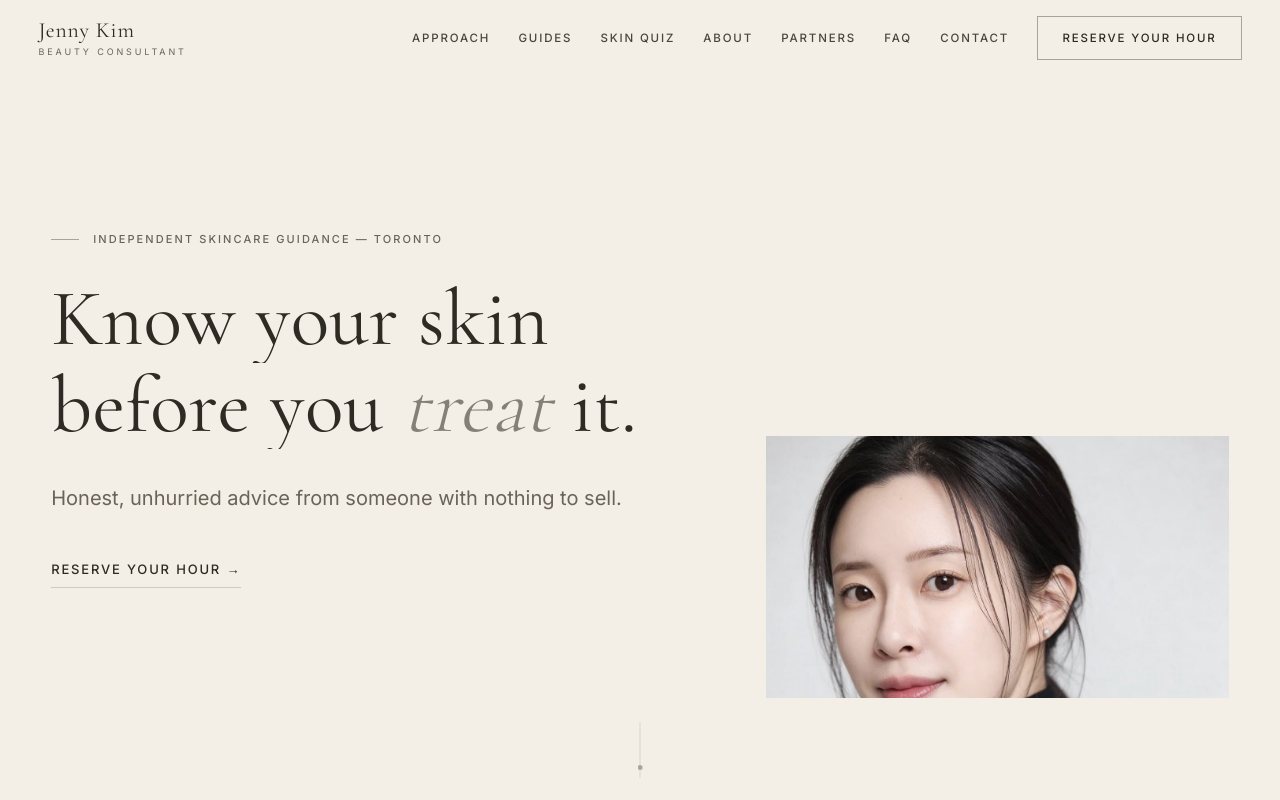
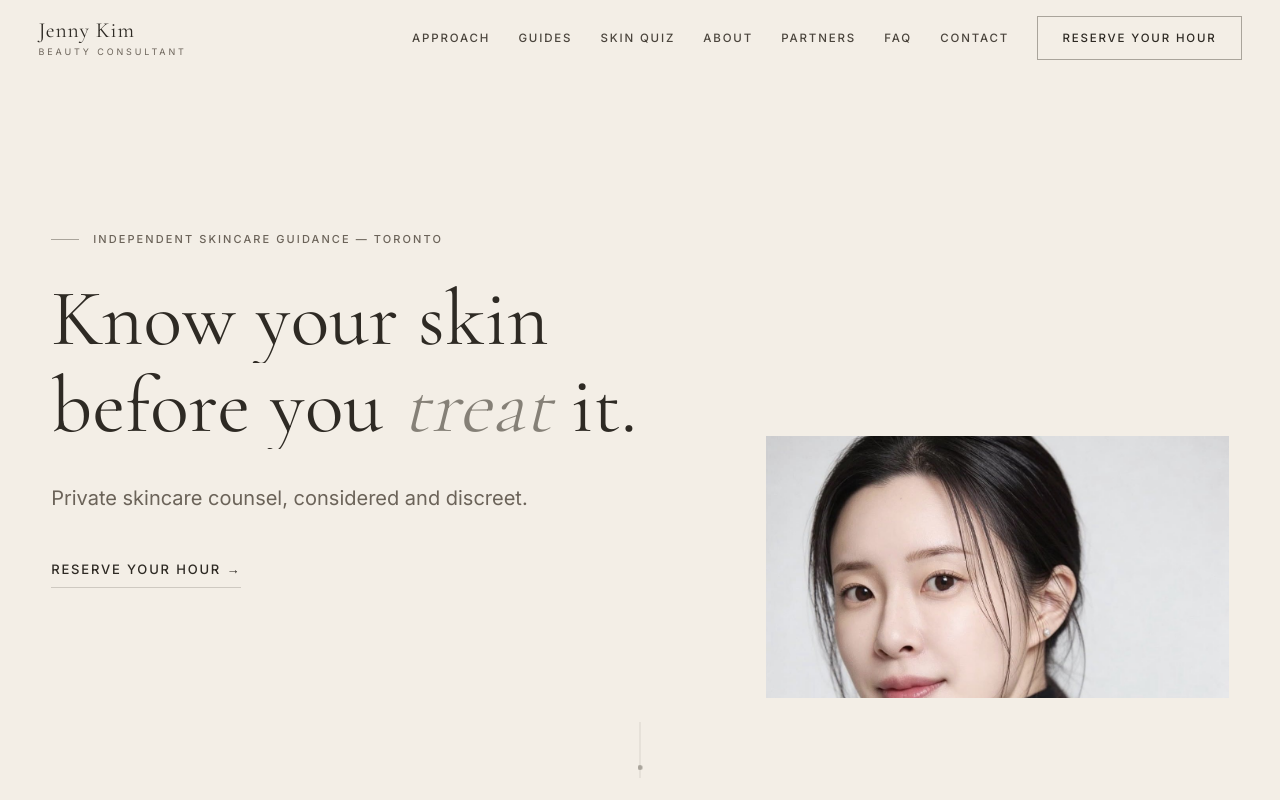
Before and after one commit to kyungleekim92-cmd/jenny-kim-beauty, a Next.js app: page / in a window 1280 px wide. Shown: the top 800 px of the page. Built offline with nearby package versions, Linux system fonts and the light colour scheme.

Commit message:
Copy: more refined hero and consultation lines
Co-Authored-By: Claude Opus 5.5 <noreply@anthropic.com>
Claude-Session: https://claude.ai/code/session_019axU8UgHGYQ7969pub2gw4

```diff
--- a/app/layout.tsx
+++ b/app/layout.tsx
@@ -19,7 +19,7 @@ const sans = Inter({
 
 const title = `${site.brand}, ${site.brandLine} — Private Skincare Consultations in Toronto`;
 const description =
-  "Jenny Kim is an independent beauty consultant in Toronto. Private, unhurried skincare consultations, honest treatment guidance, and referrals to vetted medi spas.";
+  "Jenny Kim is an independent beauty consultant in Toronto, offering private skincare consultations, considered treatment guidance, and introductions to trusted medi spas.";
 
 // No metadataBase yet: on Vercel, Next.js resolves the share image against the deployment URL.
 // Set it here once the site has its own domain.
--- a/components/Booking.tsx
+++ b/components/Booking.tsx
@@ -114,7 +114,7 @@ export default function Booking() {
                   An hour that&apos;s entirely <em>yours</em>.
                 </>
               }
-              lede="An honest plan for your skin. No treatments performed, nothing sold."
+              lede="Thoughtful counsel and a plan composed for your skin alone."
             />
 
             <div className="booking-grid mt-4">
--- a/components/Hero.tsx
+++ b/components/Hero.tsx
@@ -27,7 +27,7 @@ export default function Hero() {
             </span>
           </h1>
           <p className="lede line-reveal" style={line(3)}>
-            Honest, unhurried advice from someone with nothing to sell.
+            Private skincare counsel, considered and discreet.
           </p>
           <span className="line-reveal" style={line(4)}>
             <a href="#consult" className="quiet-link hero-cta">
```
